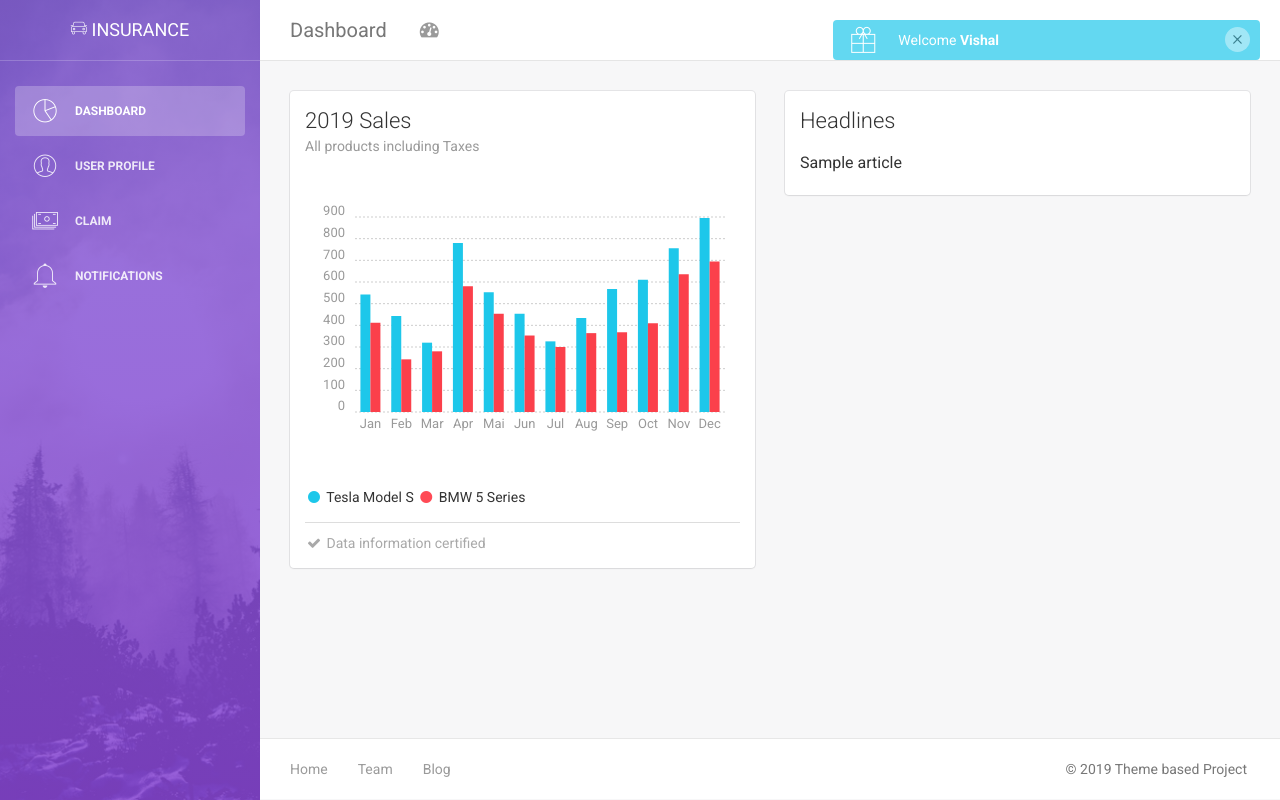
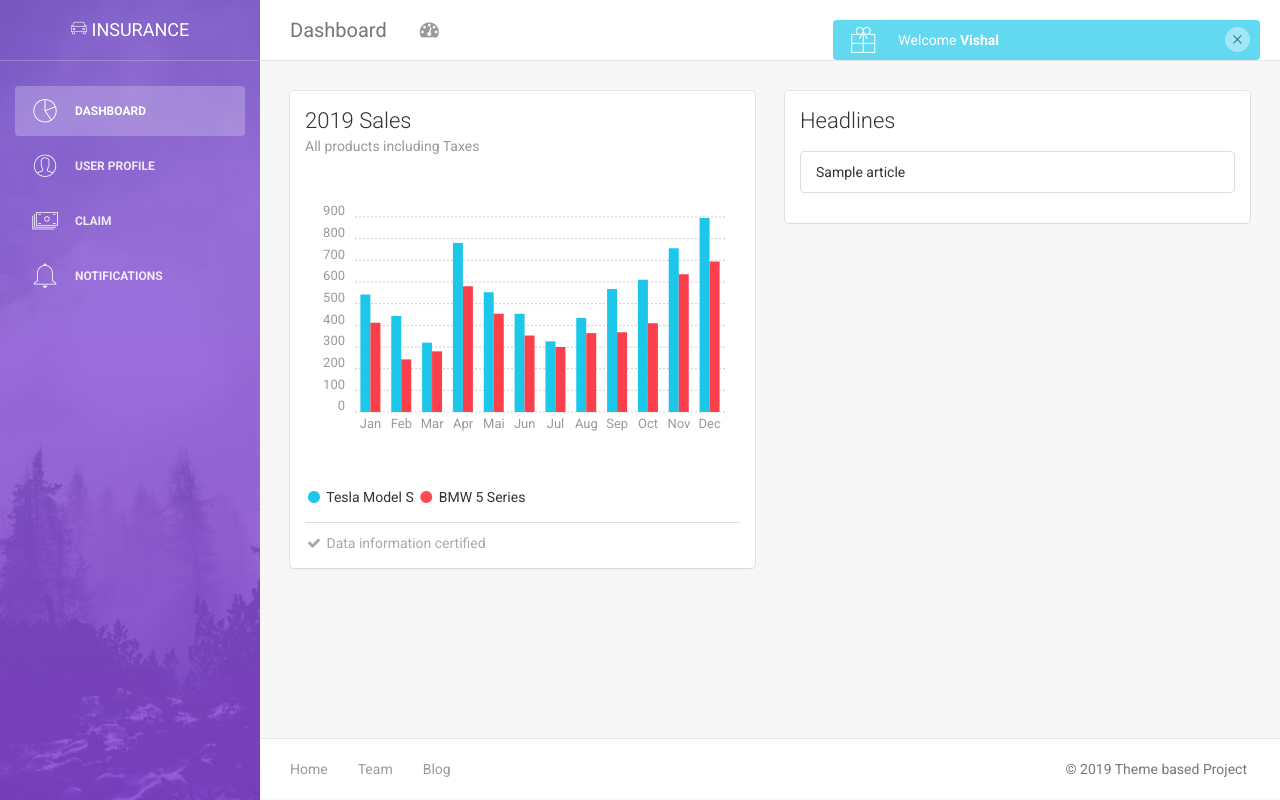
Before and after one commit to vishalre/insurance_portal, a Django app: page /dashboard/ in a window 1280 px wide. Run offline with Django 3.2, Linux system fonts and the light colour scheme; a user stored in the database is signed in; a database or web service that is not in the repository returns one stand-in record (values such as "Sample title"); data that the repository does not hold is empty; parts of the project's set-up code (start-up, migrations or seed data) failed here and were passed over; some libraries are stand-ins or nearby versions.

Commit message:
News added

```diff
--- a/insurance/templates/loginapp/dashboard.html
+++ b/insurance/templates/loginapp/dashboard.html
@@ -160,11 +160,14 @@
 																<div class="header">
 																		<h4 class="title">Headlines</h4>
 																</div>
+
 																<div class="content">
-																	{% for x in results %}
-																		<p>{{ x }}</p>
+																	<ul class="list-group">
+																		{% for x in results %}
+																		 <li class="list-group-item">{{ x }}</li>
+																		 {% endfor %}
+																	</ul>
 
-																		{% endfor %}
 																</div>
 
 														</div>
```
Also changed, not shown: insurance/db.sqlite3.
